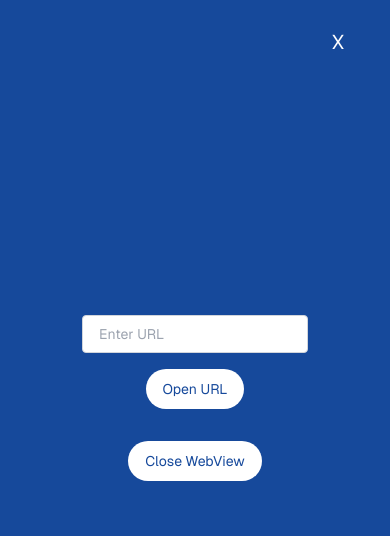
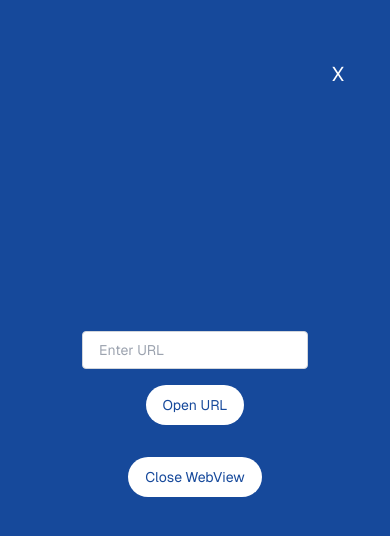
Before and after one commit to Ftittawat/jsbridge-is-working, a Next.js app: page / in a window 390 px wide. Shown: the top 536 px of the page. Built offline with nearby package versions, Linux system fonts and the light colour scheme.

Commit message:
add header padding

```diff
--- a/src/app/page.tsx
+++ b/src/app/page.tsx
@@ -26,7 +26,7 @@
     }
   }
   return (
-    <div className="grid grid-rows-[20px_1fr_20px] items-center justify-items-center min-h-screen h-full p-8 pb-20 gap-16 sm:p-20 font-[family-name:var(--font-geist-sans)]">
+    <div className="grid grid-rows-[20px_1fr_20px] items-center justify-items-center min-h-screen h-full p-8 pt-16 pb-20 gap-16 sm:p-20 font-[family-name:var(--font-geist-sans)]">
       <header
         className="flex justify-end w-full"
       >
```
